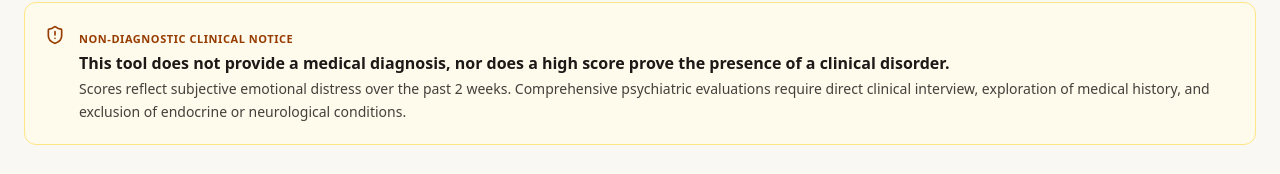
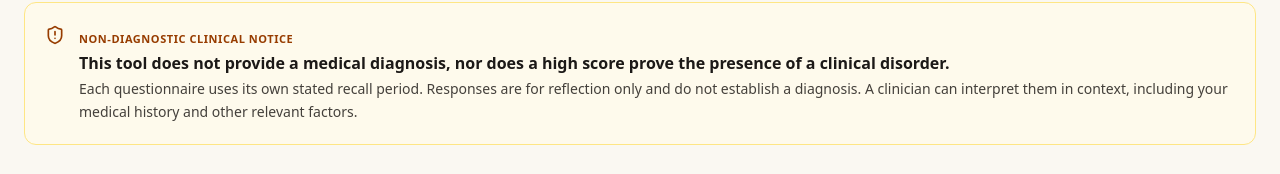
Before and after one commit to Raghavsuthar/guarat-institue-of-mental-health, a React (Vite) app: page /1/interactive in a window 1280 px wide. Shown: the part 531-705 px from the top of the page. Built offline with nearby package versions, Linux system fonts and the light colour scheme; no server answers.

Commit message:
fix: clarify questionnaire-specific recall periods

```diff
--- a/src/views/InteractiveView.tsx
+++ b/src/views/InteractiveView.tsx
@@ -67,10 +67,10 @@ export const InteractiveView: React.FC<InteractiveViewProps> = ({
           </p>
           <p className="text-xs sm:text-sm text-stone-700 leading-relaxed">
             {currentLang === 'en'
-              ? 'Scores reflect subjective emotional distress over the past 2 weeks. Comprehensive psychiatric evaluations require direct clinical interview, exploration of medical history, and exclusion of endocrine or neurological conditions.'
+              ? 'Each questionnaire uses its own stated recall period. Responses are for reflection only and do not establish a diagnosis. A clinician can interpret them in context, including your medical history and other relevant factors.'
               : currentLang === 'hi'
-              ? 'यह केवल पिछले 2 सप्ताह की मानसिक स्थिति का सारांश है। सही जांच के लिए डॉक्टर से व्यक्तिगत परामर्श जरूरी है।'
-              : 'આ માત્ર છેલ્લા ૨ અઠવાડિયાની સ્થિતિ દર્શાવે છે. સાચી તપાસ માટે ડૉક્ટરને રૂબરૂ મળવું જરૂરી છે.'}
+              ? 'हर प्रश्नावली में उसकी अपनी बताई गई समय-अवधि लागू होती है। उत्तर केवल आत्म-अवलोकन के लिए हैं और अपने आप में निदान नहीं करते। चिकित्सक इन्हें आपके चिकित्सा इतिहास और अन्य पहलुओं के संदर्भ में समझ सकते हैं।'
+              : 'દરેક પ્રશ્નાવલીમાં તેમાં જણાવેલો પોતાનો સમયગાળો લાગુ પડે છે. જવાબો માત્ર આત્મ-અવલોકન માટે છે અને પોતે નિદાન કરતા નથી. તબીબ તેને તમારા તબીબી ઇતિહાસ અને અન્ય સંબંધિત પરિબળો સાથે સમજી શકે છે.'}
           </p>
         </div>
       </div>
```
